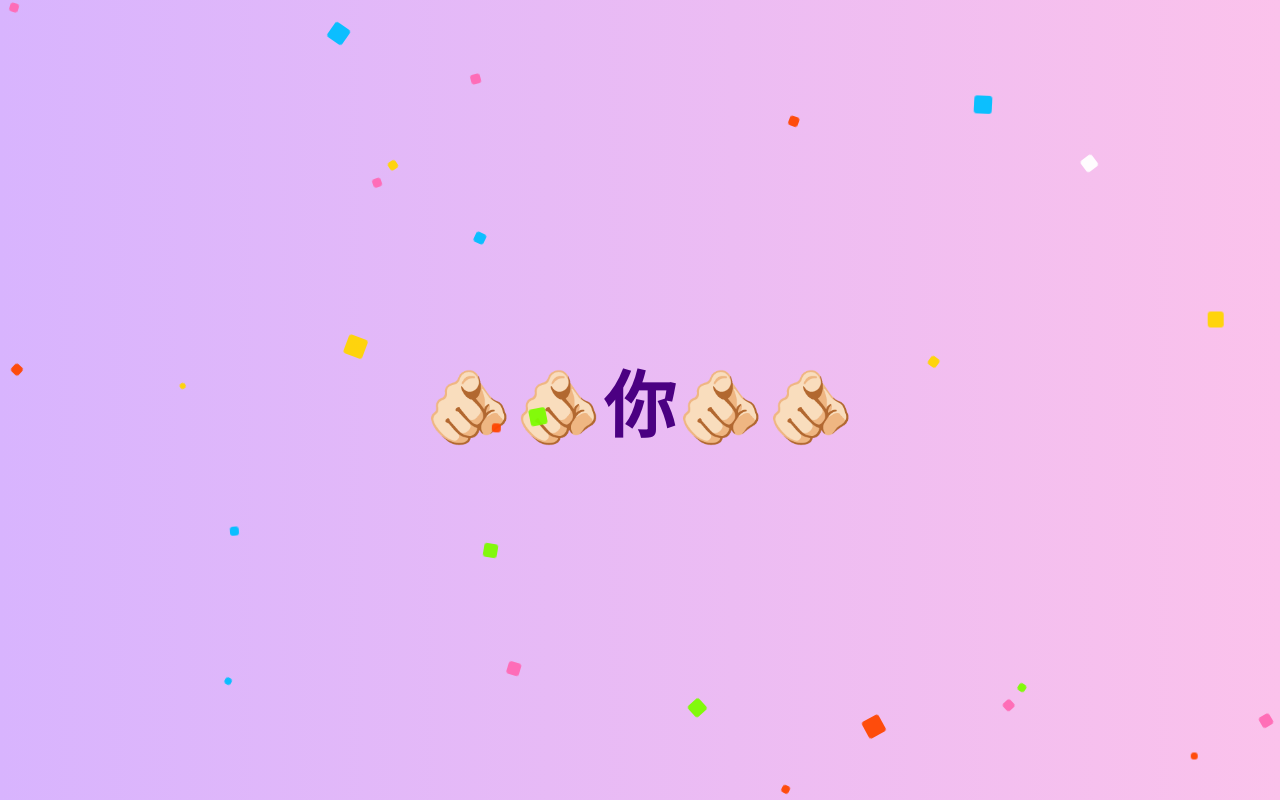
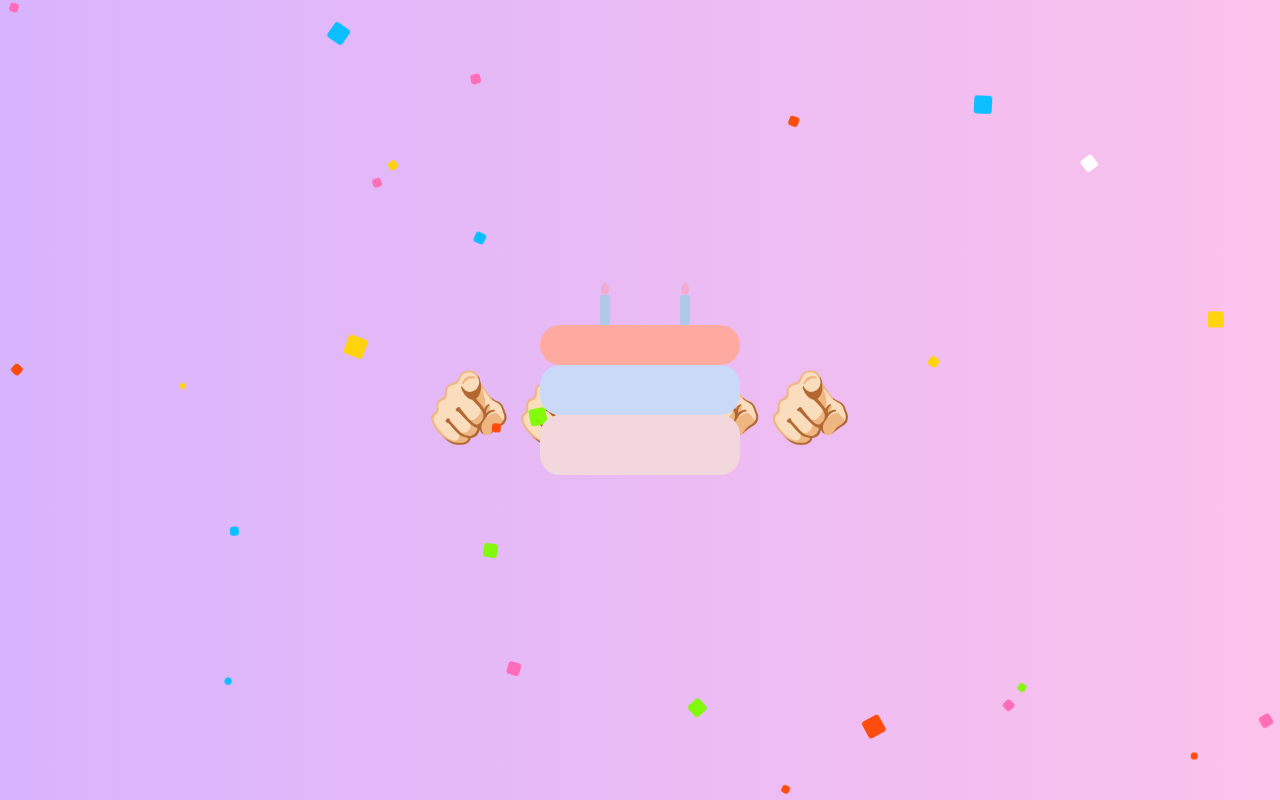
Before and after one commit to sus06369-dotcom/birthday-0325, a plain HTML site: page next.html in a window 1280 px wide. Drawn offline with Linux system fonts and the light colour scheme.

Commit message:
Update next.html

```diff
--- a/next.html
+++ b/next.html
@@ -44,20 +44,20 @@
     overflow:hidden;
   }
 
-  /* 🔹 中文文字動畫（縮放更明顯，不會馬上消失） */
+  /* 中文文字縮放動畫 */
   .message.text{
     font-size: clamp(28px, 7.5vw, 72px);
-    animation: textZoomIn 2s forwards;
+    animation: textZoomIn 1.8s forwards;
   }
 
   @keyframes textZoomIn{
     0%   { opacity:0; transform: scale(0.5); }
-    25%  { opacity:1; transform: scale(1.25); }
+    25%  { opacity:1; transform: scale(1.2); }
     55%  { opacity:1; transform: scale(1); }
     100% { opacity:1; transform: scale(1); }
   }
 
-  /* 🔹 倒數數字維持原本縮放＋淡出 */
+  /* 倒數數字縮放 + 淡出 */
   .message.number{
     font-size: clamp(64px, 28vw, 220px);
     animation: numberZoomFade 2s forwards;
@@ -71,6 +71,7 @@
     100% { opacity:0; transform: scale(1); }
   }
 
+  /* 彩屑 */
   .confetti{
     position: fixed;
     top: -18px;
@@ -87,9 +88,75 @@
     to { transform: translateY(110vh) translateX(var(--drift,0px)) rotate(720deg); }
   }
 
-  @media (max-width:420px){
-    .message.text{ font-size: clamp(20px, 8.5vw, 40px); }
-    .message.number{ font-size: clamp(48px, 30vw, 160px); }
+  /* 🎂 蛋糕容器 */
+  .cake-container{
+    display:none;
+    position:fixed;
+    inset:0;
+    display:flex;
+    justify-content:center;
+    align-items:center;
+    flex-direction:column;
+    z-index:10;
+  }
+
+  .cake{
+    position: relative;
+    width: 200px;
+    height: 150px;
+  }
+
+  .layer{
+    position:absolute;
+    left:50%;
+    transform:translateX(-50%);
+    width:100%;
+    border-radius:20px;
+  }
+
+  .layer.bottom{
+    bottom:0;
+    height:60px;
+    background:#f2d7dd;
+  }
+
+  .layer.middle{
+    bottom:60px;
+    height:50px;
+    background:#cbd9f9;
+  }
+
+  .layer.top{
+    bottom:110px;
+    height:40px;
+    background:#ffaaa0;
+  }
+
+  .candle{
+    position:absolute;
+    width:10px;
+    height:30px;
+    background:#b1c9e9;
+    top:-30px;
+    border-radius:2px;
+  }
+
+  .candle::after{
+    content:"";
+    position:absolute;
+    top:-12px;
+    left:50%;
+    transform:translateX(-50%);
+    width:8px;
+    height:12px;
+    background:#f1add1;
+    border-radius:50%;
+    animation: flicker 0.5s infinite alternate;
+  }
+
+  @keyframes flicker{
+    from{opacity:1; transform:translateX(-50%) scaleY(1);}
+    to{opacity:0.6; transform:translateX(-50%) scaleY(0.8);}
   }
 </style>
 </head>
@@ -98,6 +165,16 @@
 <audio id="bgm" autoplay loop>
   <source src="blessing.mp3" type="audio/mpeg">
 </audio>
+
+<div class="cake-container" id="cakeContainer">
+  <div class="cake">
+    <div class="layer bottom"></div>
+    <div class="layer middle"></div>
+    <div class="layer top"></div>
+    <div class="candle" style="left:30%;"></div>
+    <div class="candle" style="left:70%;"></div>
+  </div>
+</div>
 
 <script>
 const bgm = document.getElementById('bgm');
@@ -124,7 +201,11 @@ const DURATION_NORMAL = 2000;
 const DURATION_NUMBER = 2000;
 
 function showNext(){
-  if (idx >= messages.length) return;
+  if (idx >= messages.length) {
+    // 倒數結束 → 顯示蛋糕
+    document.getElementById("cakeContainer").style.display = "flex";
+    return;
+  }
   const txt = messages[idx];
   const isNumber = !isNaN(txt);
 
@@ -147,6 +228,7 @@ function showNext(){
 }
 showNext();
 
+// 🎉 彩屑持續
 function createConfetti(){
   const c = document.createElement('div');
   c.className = 'confetti';
```
